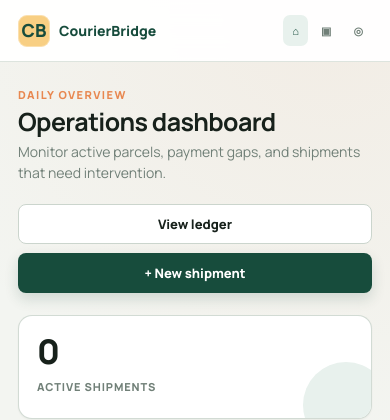
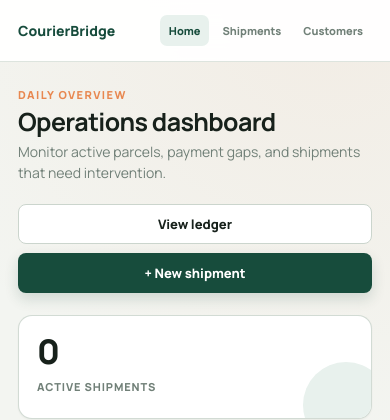
Before and after one commit to Tanishq014/courierBridge, a FastAPI app: page / in a window 390 px wide. Shown: the top 420 px of the page. Run offline with FastAPI, Linux system fonts and the light colour scheme.

Commit message:
Remove brand mark and simplify sidebar/mobile nav
Remove the circular brand mark and inline SVG icons to simplify the sidebar and mobile navigation. Templates: drop <span class="brand-mark"> and the nav SVGs; mobile header and mobile nav links now use text-only labels. CSS: delete .brand-mark, .nav-icon, and mobile-brand .brand-mark rules; set .brand to display:block with updated padding; increase .brand-name font-size; remove gaps on .nav-link and other unused rules. Overall cleanup streamlines the UI and makes navigation text-first for mobile and desktop.

```diff
--- a/app/static/css/style.css
+++ b/app/static/css/style.css
@@ -95,25 +95,10 @@ button {
 }
 
 .brand {
-    display: flex;
-    align-items: center;
-    gap: 11px;
-    padding: 4px 8px 28px;
+    display: block;
+    padding: 8px 12px 28px;
     color: #fff;
     text-decoration: none;
-}
-
-.brand-mark {
-    display: grid;
-    width: 38px;
-    height: 38px;
-    place-items: center;
-    border-radius: 11px;
-    color: var(--brand);
-    background: #f8cf83;
-    font-size: 18px;
-    font-weight: 800;
-    box-shadow: inset 0 0 0 1px rgba(255, 255, 255, 0.35);
 }
 
 .brand-copy {
@@ -122,7 +107,7 @@ button {
 }
 
 .brand-name {
-    font-size: 15px;
+    font-size: 17px;
     font-weight: 800;
     letter-spacing: -0.02em;
 }
@@ -153,7 +138,6 @@ button {
 .nav-link {
     display: flex;
     align-items: center;
-    gap: 11px;
     min-height: 44px;
     padding: 0 12px;
     border-radius: 10px;
@@ -172,12 +156,6 @@ button {
     color: #123b30;
     background: #f6f3e8;
     box-shadow: var(--shadow-sm);
-}
-
-.nav-icon {
-    width: 19px;
-    height: 19px;
-    flex: 0 0 auto;
 }
 
 .sidebar-footer {
@@ -1117,12 +1095,6 @@ input[type="checkbox"] {
         text-decoration: none;
     }
 
-    .mobile-brand .brand-mark {
-        width: 32px;
-        height: 32px;
-        border-radius: 9px;
-    }
-
     .mobile-nav {
         display: flex;
         gap: 4px;
@@ -1153,10 +1125,6 @@ input[type="checkbox"] {
 }
 
 @media (max-width: 640px) {
-    .mobile-nav a span {
-        display: none;
-    }
-
     .page-header,
     .flex-between {
         align-items: flex-start;
--- a/app/templates/base.html
+++ b/app/templates/base.html
@@ -16,7 +16,6 @@
     <div class="app-shell">
         <aside class="sidebar">
             <a href="/" class="brand">
-                <span class="brand-mark">CB</span>
                 <span class="brand-copy">
                     <span class="brand-name">CourierBridge</span>
                     <span class="brand-tagline">Operations desk</span>
@@ -26,19 +25,15 @@
             <div class="nav-label">Workspace</div>
             <nav class="nav-list" aria-label="Primary navigation">
                 <a href="/" class="nav-link {% if path == '/' %}active{% endif %}">
-                    <svg class="nav-icon" viewBox="0 0 24 24" fill="none" stroke="currentColor" stroke-width="1.8"><path d="M4 13h6V4H4v9Zm0 7h6v-4H4v4Zm10 0h6v-9h-6v9Zm0-16v4h6V4h-6Z"/></svg>
                     Dashboard
                 </a>
                 <a href="/shipments" class="nav-link {% if path.startswith('/shipments') and path != '/shipments/new' %}active{% endif %}">
-                    <svg class="nav-icon" viewBox="0 0 24 24" fill="none" stroke="currentColor" stroke-width="1.8"><path d="m3 7 9-4 9 4-9 4-9-4Z"/><path d="m3 7 9 4 9-4M5 10v7l7 4 7-4v-7"/></svg>
                     Shipments
                 </a>
                 <a href="/customers" class="nav-link {% if path.startswith('/customers') %}active{% endif %}">
-                    <svg class="nav-icon" viewBox="0 0 24 24" fill="none" stroke="currentColor" stroke-width="1.8"><path d="M16 21v-2a4 4 0 0 0-4-4H6a4 4 0 0 0-4 4v2"/><circle cx="9" cy="7" r="4"/><path d="M22 21v-2a4 4 0 0 0-3-3.87M16 3.13a4 4 0 0 1 0 7.75"/></svg>
                     Customers
                 </a>
                 <a href="/tools/quick-add" class="nav-link {% if path.startswith('/tools') %}active{% endif %}">
-                    <svg class="nav-icon" viewBox="0 0 24 24" fill="none" stroke="currentColor" stroke-width="1.8"><path d="m13 2-9 12h7l-1 8 9-12h-7l1-8Z"/></svg>
                     Quick add
                 </a>
             </nav>
@@ -53,11 +48,11 @@
 
         <main class="main-area">
             <header class="mobile-header">
-                <a href="/" class="mobile-brand"><span class="brand-mark">CB</span> CourierBridge</a>
+                <a href="/" class="mobile-brand">CourierBridge</a>
                 <nav class="mobile-nav" aria-label="Mobile navigation">
-                    <a href="/" class="{% if path == '/' %}active{% endif %}">⌂ <span>Home</span></a>
-                    <a href="/shipments" class="{% if path.startswith('/shipments') %}active{% endif %}">▣ <span>Shipments</span></a>
-                    <a href="/customers" class="{% if path.startswith('/customers') %}active{% endif %}">◎ <span>Customers</span></a>
+                    <a href="/" class="{% if path == '/' %}active{% endif %}">Home</a>
+                    <a href="/shipments" class="{% if path.startswith('/shipments') %}active{% endif %}">Shipments</a>
+                    <a href="/customers" class="{% if path.startswith('/customers') %}active{% endif %}">Customers</a>
                 </nav>
             </header>
 
```
